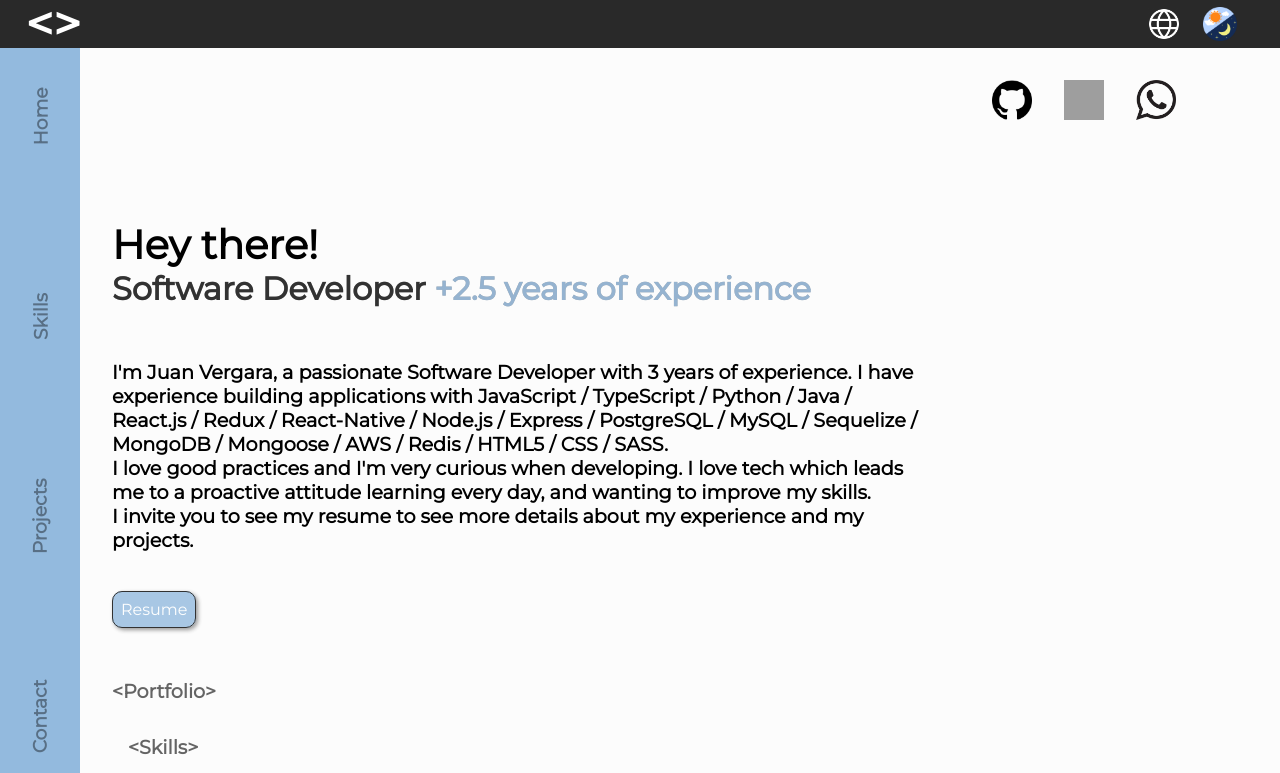
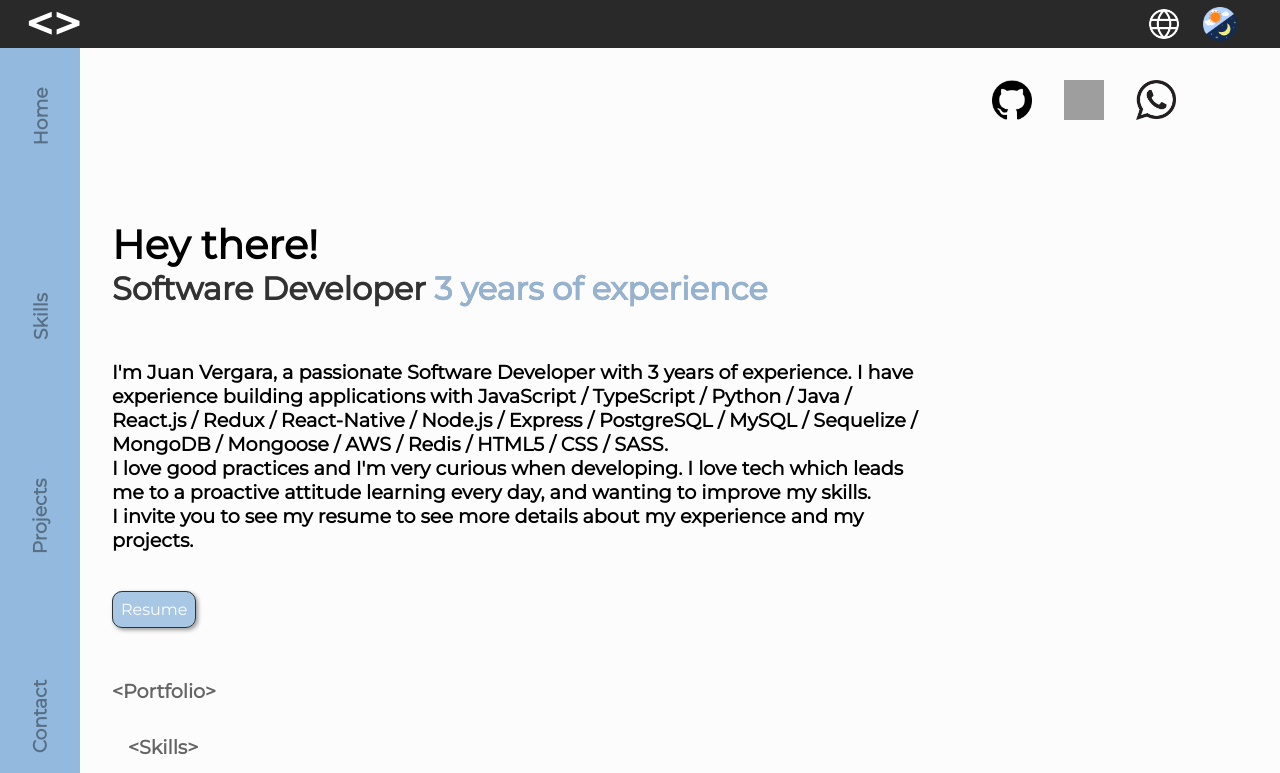
Before and after one commit to juanvrgr/portfolio, a React (Create React App) app: page / in a window 1280 px wide. Shown: the top 773 px of the page. Built offline with nearby package versions, Linux system fonts and the light colour scheme; grey boxes are pictures that could not be loaded.

Commit message:
Changed years of experience

```diff
--- a/src/containers/Home/index.jsx
+++ b/src/containers/Home/index.jsx
@@ -37,11 +37,11 @@ export default function Home({ language, dark }) {
           {strings[language].subtitle}{" "}
           {
             language === 'en' &&
-            <span style={{ color: "rgba(122, 170, 215, 0.8)", display: "inline-block" }}>+2.5 years of experience</span>
+            <span style={{ color: "rgba(122, 170, 215, 0.8)", display: "inline-block" }}>3 years of experience</span>
           }
           {
             language === 'es' &&
-            <span style={{ color: "rgba(122, 170, 215, 0.8)", display: "inline-block" }}>+2.5 años de experiencia</span>
+            <span style={{ color: "rgba(122, 170, 215, 0.8)", display: "inline-block" }}>3 años de experiencia</span>
           }
         </h2>
         <p className="data">
```
